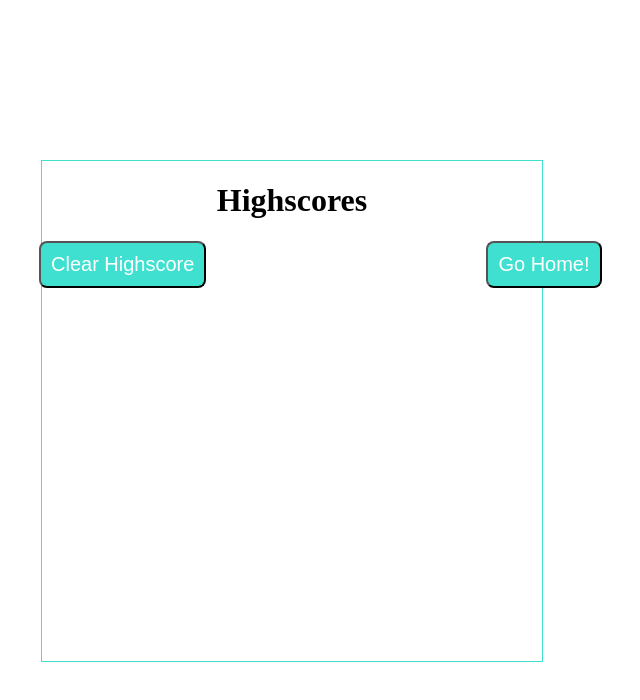
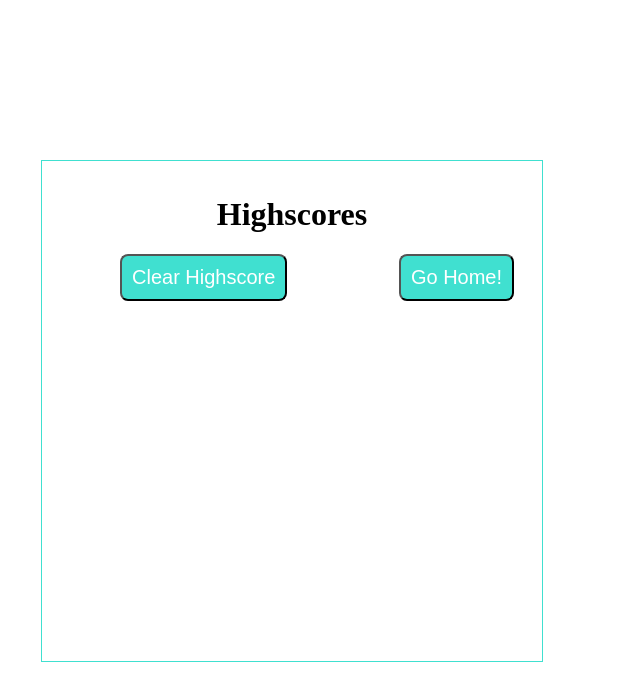
Before and after one commit to kenfcheng/QuizHomework04, a plain HTML site: page scores.html in a window 1280 px wide. Shown: the whole page, without its empty margins (343-983 px from the left). Drawn offline with Linux system fonts and the light colour scheme.

Commit message:
modified css

```diff
--- a/style.css
+++ b/style.css
@@ -14,7 +14,7 @@
     color: white;
 }
 #questionsDiv {
-    margin: 20px;
+    margin: 35px;
 }
 
 #currentTime {
@@ -23,12 +23,13 @@
 
 #goBack {
     background-color: turquoise;
+
     position: relative;
     padding: 10px;
     font-size: 20px;
     color: white;
     top: 30%;
-    left: 55%;
+    left: 35%;
     width: auto;
     text-align: center;
     text-decoration: none;
@@ -43,7 +44,7 @@
     font-size: 20px;
     color: white;
     top: 30%;
-    right: 5%;
+    right: -10%;
     text-align: center;
 }
 
```
